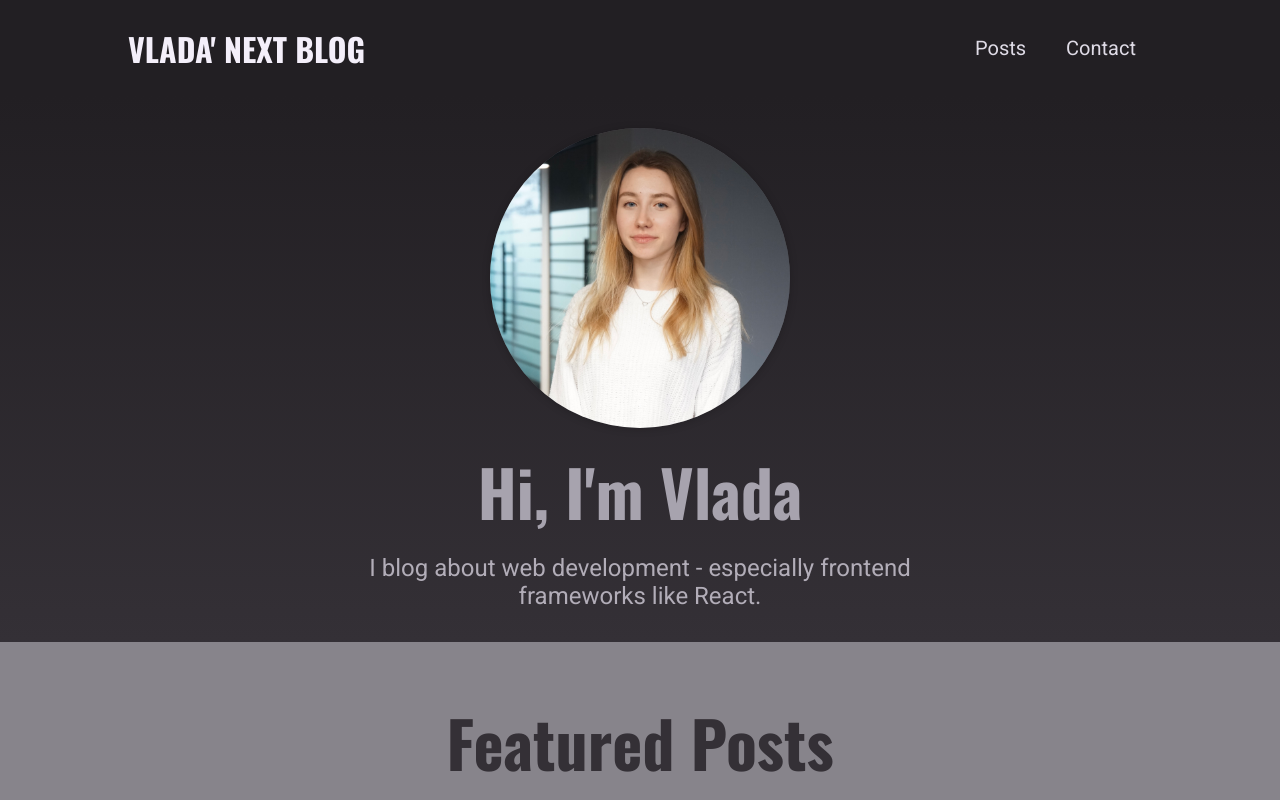
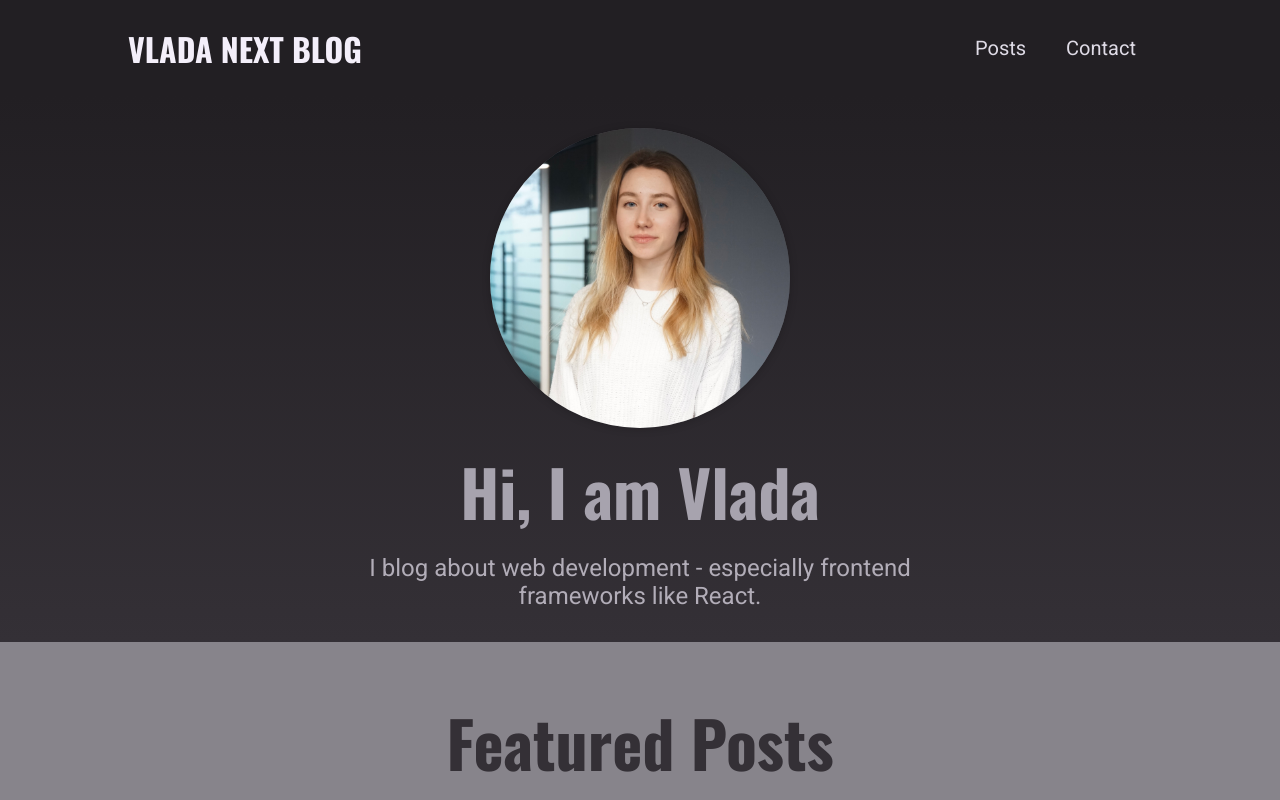
Before and after one commit to vlada-mozgova/blog, a Next.js app: page / in a window 1280 px wide. Shown: the top 800 px of the page. Built offline with nearby package versions, Linux system fonts and the light colour scheme.

Commit message:
delete "'"

```diff
--- a/components/home-page/hero/hero.js
+++ b/components/home-page/hero/hero.js
@@ -12,7 +12,7 @@ const Hero = () => {
           height={300}
         />
       </div>
-      <h1>Hi, I'm Vlada</h1>
+      <h1>Hi, I am Vlada</h1>
       <p>
         I blog about web development - especially frontend frameworks like
         React.
--- a/components/layout/logo/logo.js
+++ b/components/layout/logo/logo.js
@@ -1,7 +1,7 @@
 import classes from "./logo.module.scss";
 
 const Logo = () => {
-  return <div className={classes.logo}>Vlada' Next Blog</div>;
+  return <div className={classes.logo}>Vlada Next Blog</div>;
 };
 
 export default Logo;
```
